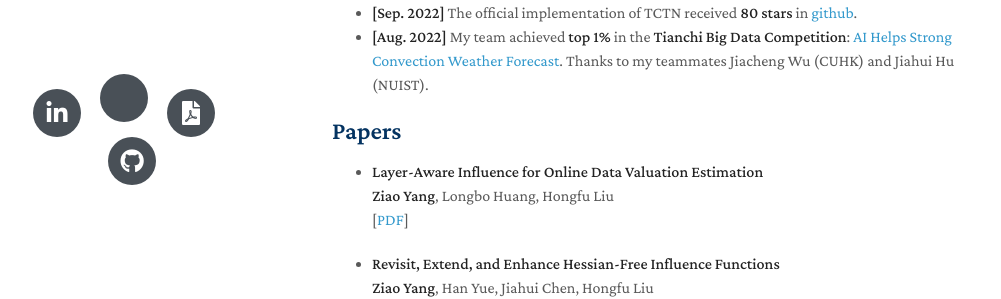
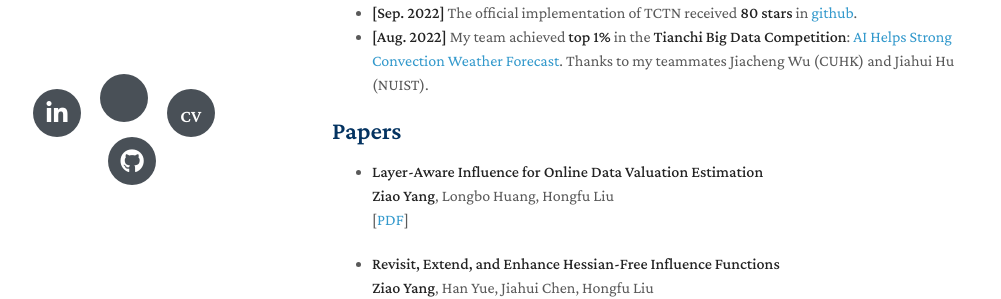
Before and after one commit to yangziao56/homepage, a Jekyll site: the page built from index.md, in a window 1280 px wide. Shown: the part 613-912 px from the top of the page, without its empty margins (138-1139 px from the left). Built offline with Jekyll 4.4.1, drawn with Linux system fonts in a browser that asks for light colours; nearby versions of some CDN libraries; a style sheet for code colours, icons or effects is not loaded; our own code applies the rules of GitHub Pages for plain Markdown files.

Commit message:
Use CV text icon

```diff
--- a/_layouts/homepage.html
+++ b/_layouts/homepage.html
@@ -70,7 +70,7 @@
           {% endif %}
           {% if site.cv %}
           <a href="{{ site.cv | relative_url }}" target="_blank" rel="noopener">
-            <i class="fas fa-file-pdf"></i>
+            <span class="cv-icon">CV</span>
           </a>
           {% endif %}
           {% if site.github_link %}
--- a/assets/css/style.scss
+++ b/assets/css/style.scss
@@ -2,3 +2,9 @@
 ---
 
 @import "minimal-light";
+
+.social-icons .cv-icon{
+  font-size: 1.1rem;
+  font-weight: 700;
+  letter-spacing: 0.02em;
+}
```
